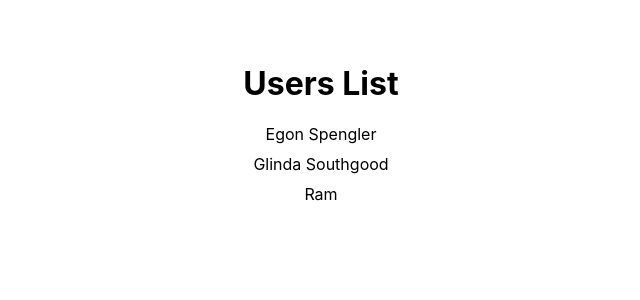
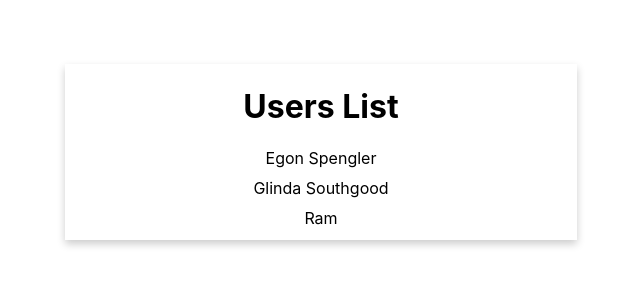
Before and after one commit to amitnitjsr/event_calendar, a React (Create React App) app: page / in a window 1280 px wide. Shown: the top 300 px of the page, without its empty margins (319-959 px from the left). Built offline with nearby package versions, Linux system fonts and the light colour scheme.

Commit message:
adding card

```diff
--- a/src/components/Home/Home.css
+++ b/src/components/Home/Home.css
@@ -15,3 +15,19 @@
     margin: 10px;
     cursor: pointer;
   }
+
+  .card {
+    box-shadow: 0 4px 8px 0 rgba(0,0,0,0.2);
+    transition: 0.3s;
+    width: 40%;
+    position: relative;
+    margin-left: 30%;
+  }
+
+  .card:hover {
+    box-shadow: 0 8px 16px 0 rgba(0,0,0,0.2);
+  }
+
+  .container {
+    padding: 2px 16px;
+  }
--- a/src/components/Home/Home.js
+++ b/src/components/Home/Home.js
@@ -61,7 +61,6 @@ class Home extends Component {
                 id: 0,
                 title: 'All Day Event very long title',
                 allDay: true,
-                // var dt = new Date(year, month[, date, hour, minute, second, millisecond]);
                 start: new Date(2020, 7, 12, 10, 30, 0, 0),
                 end: new Date(2020, 7, 12, 12, 32, 0, 0),
             },
@@ -79,38 +78,21 @@ class Home extends Component {
             },
         ]
         this.state = {
-            name: 'React',
-            open: false,
-            selectedUser: null,
-            id: null,
-            activeUser: null,
             activity_periods: null,
             showPopup: false,
+            active_user: '',
             events
         };
     }
 
-    selectHandler = (value) => {
-        if (value !== 'Select Users') {
-            this.setState({ id: value }, () => {
-                let user = Data.members.filter((val) => val.id === this.state.id);
-                this.setState({ activeUser: user[0].real_name, events: user[0].activity_periods }, () => {
-                    console.log('events', this.state.events);
-                    console.log('date', new Date("Jul 6 2020 1:54"))
-                })
+    // Click on any Data List
+    selectUserHandler = (value) => {
+        let user = Data.members.filter((val) => val.id === value);
+        this.setState({ events: user[0].activity_periods, active_user: user[0].real_name });
         this.popupToggle();
-            });
-        }
     }
 
-    selectActivityHandler = (value) => {
-
-        let user = Data.members.filter((val) => val.id === this.state.id);
-        console.log('user', user)
-        this.setState({ selectedUser: user });
-
-    }
-
+    // Opening and Closing popup modal
     popupToggle = () => {
         this.setState((preState) => {
             return { showPopup: !preState.showPopup }
@@ -118,11 +100,11 @@ class Home extends Component {
     }
 
     render() {
-
+        //popup Modal
         let showActivity = (
-            <Dialog open={this.state.showPopup} fullScreen={true} maxWidth={true} onClose={this.popupToggle}>
+            <Dialog open={this.state.showPopup} fullScreen={true} onClose={this.popupToggle}>
                 <DialogTitle onClose={this.popupToggle} >
-                    {'hello'}
+                    <span style={{ color: 'black' }}>{'Selected User: ' + this.state.active_user}</span>
                 </DialogTitle>
                 <DialogContent>
                     <div style={{ height: '500pt' }}>
@@ -140,17 +122,22 @@ class Home extends Component {
 
         return (
             <div className="style-top">
+                {showActivity}
+
+                <div class="card">
+                    <div class="container">
                         <h1>Users List</h1>
                         {Data.members ? Data.members.map((val) => {
                             return (
                                 <div key={val.id} className="user-List"
-                            onClick={() => this.selectHandler(val.id)} >
+                                    onClick={() => this.selectUserHandler(val.id)} >
                                     {val.real_name}
                                 </div>
                             )
                         }) : null}
+                    </div>
+                </div>
 
-                {showActivity}
             </div>
         )
     }
```
Lines whose indentation alone changed are shown as unchanged.
